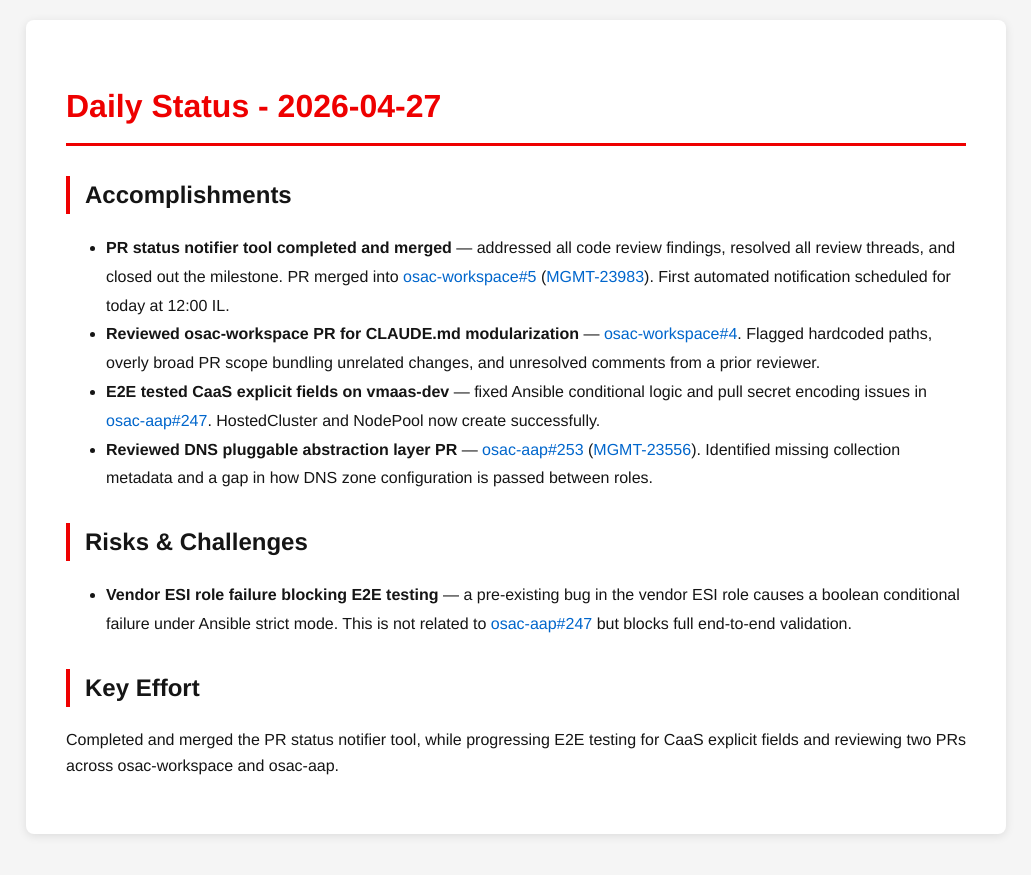
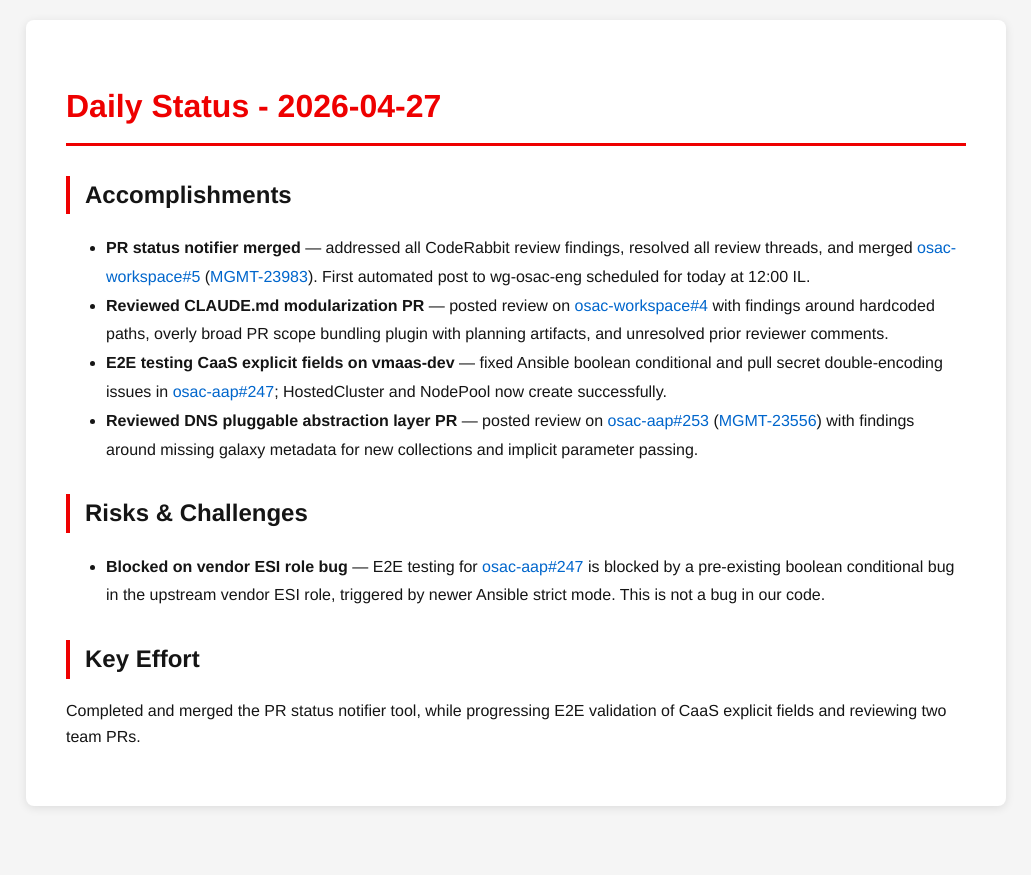
Before and after one commit to tzvatot/daily-status, a Jekyll site: the page built from 2026-04-27.md, in a window 1280 px wide. Shown: the top 875 px of the page, without its empty margins (124-1155 px from the left). Built offline with Jekyll 4.4.1, drawn with Linux system fonts in a browser that asks for light colours.

Commit message:
Daily status update - 2026-04-27

```diff
--- a/2026-04-27.md
+++ b/2026-04-27.md
@@ -7,13 +7,13 @@ date: 2026-04-27
 # Daily Status - 2026-04-27
 
 ## Accomplishments
-- **PR status notifier tool completed and merged** — addressed all code review findings, resolved all review threads, and closed out the milestone. PR merged into [osac-workspace#5](https://github.com/osac-project/osac-workspace/pull/5) ([MGMT-23983](https://redhat.atlassian.net/browse/MGMT-23983)). First automated notification scheduled for today at 12:00 IL.
-- **Reviewed osac-workspace PR for CLAUDE.md modularization** — [osac-workspace#4](https://github.com/osac-project/osac-workspace/pull/4). Flagged hardcoded paths, overly broad PR scope bundling unrelated changes, and unresolved comments from a prior reviewer.
-- **E2E tested CaaS explicit fields on vmaas-dev** — fixed Ansible conditional logic and pull secret encoding issues in [osac-aap#247](https://github.com/osac-project/osac-aap/pull/247). HostedCluster and NodePool now create successfully.
-- **Reviewed DNS pluggable abstraction layer PR** — [osac-aap#253](https://github.com/osac-project/osac-aap/pull/253) ([MGMT-23556](https://redhat.atlassian.net/browse/MGMT-23556)). Identified missing collection metadata and a gap in how DNS zone configuration is passed between roles.
+- **PR status notifier merged** — addressed all CodeRabbit review findings, resolved all review threads, and merged [osac-workspace#5](https://github.com/osac-project/osac-workspace/pull/5) ([MGMT-23983](https://redhat.atlassian.net/browse/MGMT-23983)). First automated post to wg-osac-eng scheduled for today at 12:00 IL.
+- **Reviewed CLAUDE.md modularization PR** — posted review on [osac-workspace#4](https://github.com/osac-project/osac-workspace/pull/4) with findings around hardcoded paths, overly broad PR scope bundling plugin with planning artifacts, and unresolved prior reviewer comments.
+- **E2E testing CaaS explicit fields on vmaas-dev** — fixed Ansible boolean conditional and pull secret double-encoding issues in [osac-aap#247](https://github.com/osac-project/osac-aap/pull/247); HostedCluster and NodePool now create successfully.
+- **Reviewed DNS pluggable abstraction layer PR** — posted review on [osac-aap#253](https://github.com/osac-project/osac-aap/pull/253) ([MGMT-23556](https://redhat.atlassian.net/browse/MGMT-23556)) with findings around missing galaxy metadata for new collections and implicit parameter passing.
 
 ## Risks & Challenges
-- **Vendor ESI role failure blocking E2E testing** — a pre-existing bug in the vendor ESI role causes a boolean conditional failure under Ansible strict mode. This is not related to [osac-aap#247](https://github.com/osac-project/osac-aap/pull/247) but blocks full end-to-end validation.
+- **Blocked on vendor ESI role bug** — E2E testing for [osac-aap#247](https://github.com/osac-project/osac-aap/pull/247) is blocked by a pre-existing boolean conditional bug in the upstream vendor ESI role, triggered by newer Ansible strict mode. This is not a bug in our code.
 
 ## Key Effort
-Completed and merged the PR status notifier tool, while progressing E2E testing for CaaS explicit fields and reviewing two PRs across osac-workspace and osac-aap.
+Completed and merged the PR status notifier tool, while progressing E2E validation of CaaS explicit fields and reviewing two team PRs.
```
